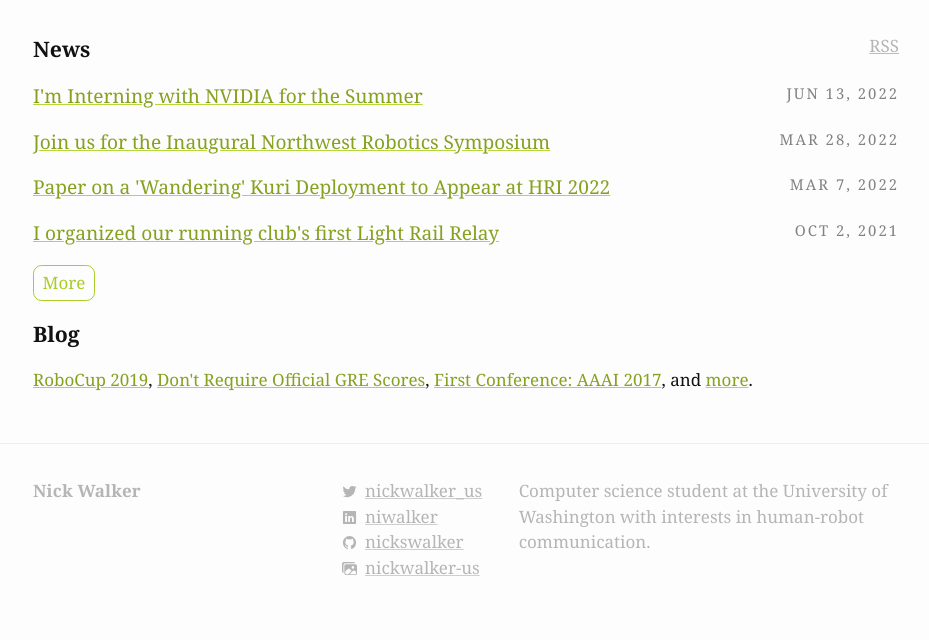
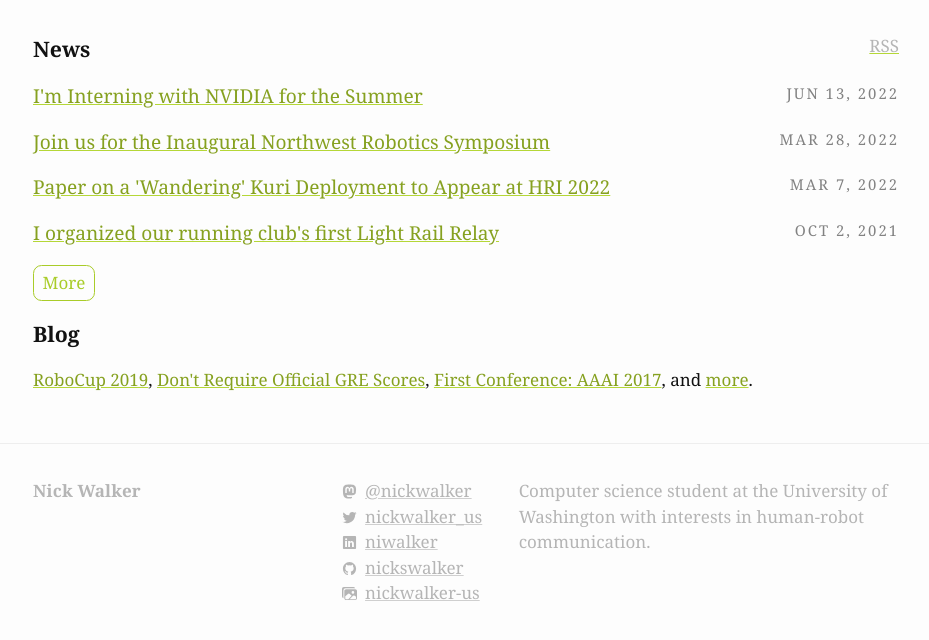
Before and after one commit to nickswalker/nickwalker.us, a Jekyll site: the page built from pages/index.md, in a window 1280 px wide, cut to the strip 236-910 px from the top of the page. Shown: the top 640 px of the strip, without its empty margins (174-1103 px from the left). Built offline with Jekyll 4.4.1, drawn with Linux system fonts in a browser that asks for light colours; some web fonts are replaced.

Commit message:
Add mastodon link

```diff
--- a/_config.yml
+++ b/_config.yml
@@ -7,6 +7,8 @@ baseurl: "" # Subpath, in my case, root
 url: "https://nickwalker.us" # includes protocol
 
 # Bio information
+mastodon_username: nickwalker
+mastodon_instance: sigmoid.social
 twitter_username: nickwalker_us
 github_username:  nickswalker
 linkedin_username: niwalker
--- a/_includes/footer.html
+++ b/_includes/footer.html
@@ -11,6 +11,13 @@
             <!-- @formatter:off -->
       <div class="footer-col footer-col-2">
         <ul class="social-media-list">
+
+            {% if site.mastodon_username %}
+            <li>
+                <a href="https://{{site.mastodon_instance}}/@{{site.mastodon_username}}" title="See posts" rel="me">
+                    <ion-icon name="logo-mastodon"></ion-icon>@{{site.mastodon_username}} </a>
+            </li>
+            {% endif %}
 
             {% if site.twitter_username %}
             <li>
```
